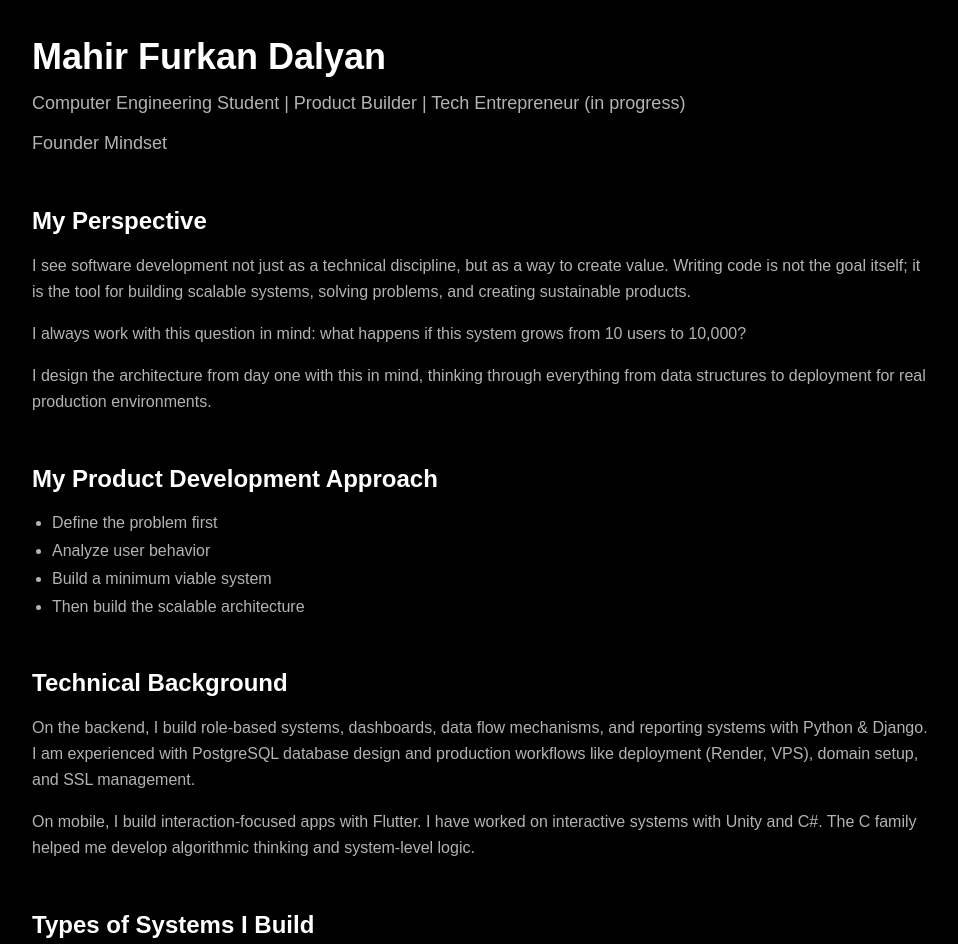
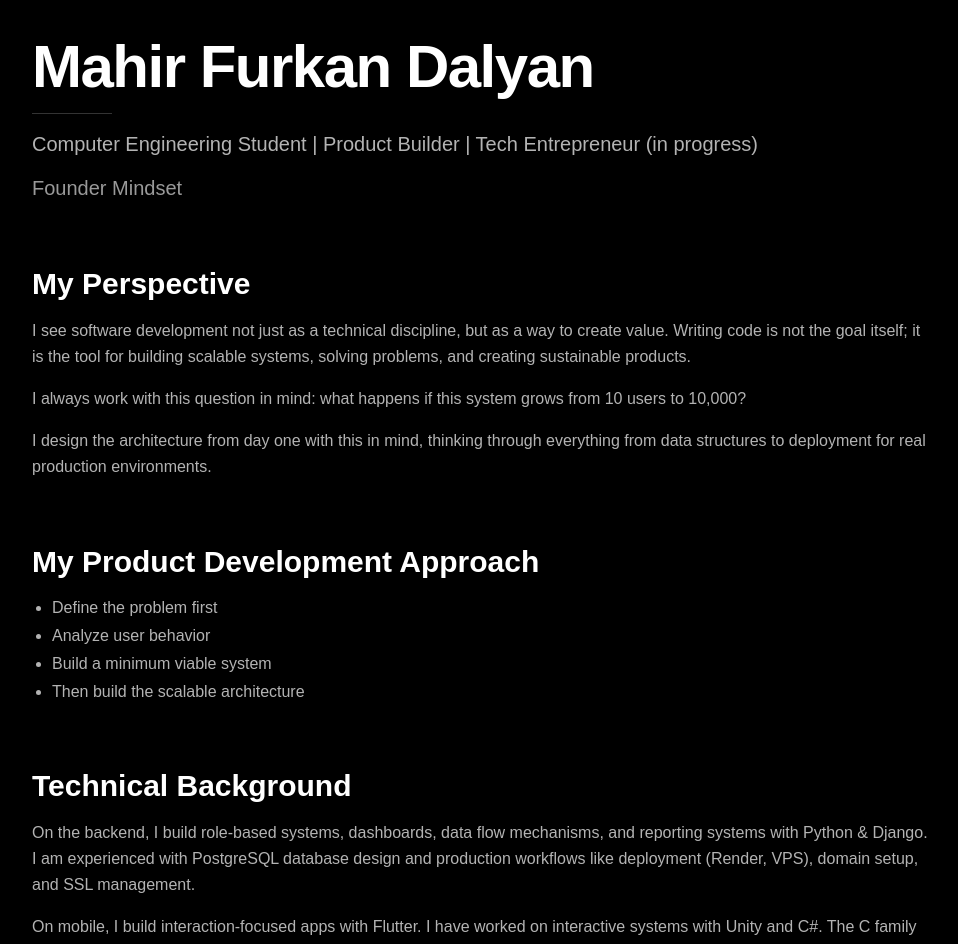
Before and after one commit to furkandalyan/site, a Next.js app: page /en/about in a window 1280 px wide. Shown: the part 60-1004 px from the top of the page, without its empty margins (8-966 px from the left). Built offline with nearby package versions, Linux system fonts and the light colour scheme.

Commit message:
Refine about typography

```diff
--- a/src/app/[lang]/about/page.tsx
+++ b/src/app/[lang]/about/page.tsx
@@ -7,19 +7,22 @@ export default async function About({
   const isTr = lang === "tr";
 
   return (
-    <div className="max-w-4xl space-y-12">
-      <header className="space-y-3">
-        <h1 className="text-4xl font-bold">Mahir Furkan Dalyan</h1>
-        <p className="text-white/70 text-lg">
+    <div className="max-w-4xl space-y-16">
+      <header className="space-y-4">
+        <h1 className="text-5xl md:text-6xl font-semibold tracking-tight">
+          Mahir Furkan Dalyan
+        </h1>
+        <div className="h-px w-20 bg-white/20" />
+        <p className="text-white/70 text-lg md:text-xl">
           {isTr
             ? "Computer Engineering Student | Product Builder | Tech Entrepreneur (in progress)"
             : "Computer Engineering Student | Product Builder | Tech Entrepreneur (in progress)"}
         </p>
-        <p className="text-white/70 text-lg">Founder Mindset</p>
+        <p className="text-white/60 text-lg md:text-xl">Founder Mindset</p>
       </header>
 
       <section className="space-y-4">
-        <h2 className="text-2xl font-semibold">
+        <h2 className="text-2xl md:text-3xl font-semibold">
           {isTr ? "Bakis Acim" : "My Perspective"}
         </h2>
         <p className="text-white/70 leading-relaxed">
@@ -40,7 +43,7 @@ export default async function About({
       </section>
 
       <section className="space-y-4">
-        <h2 className="text-2xl font-semibold">
+        <h2 className="text-2xl md:text-3xl font-semibold">
           {isTr ? "Urun Gelistirme Yaklasimim" : "My Product Development Approach"}
         </h2>
         <ul className="list-disc pl-5 text-white/70 space-y-1">
@@ -64,7 +67,7 @@ export default async function About({
       </section>
 
       <section className="space-y-4">
-        <h2 className="text-2xl font-semibold">
+        <h2 className="text-2xl md:text-3xl font-semibold">
           {isTr ? "Teknik Arka Plan" : "Technical Background"}
         </h2>
         <p className="text-white/70 leading-relaxed">
@@ -80,7 +83,7 @@ export default async function About({
       </section>
 
       <section className="space-y-4">
-        <h2 className="text-2xl font-semibold">
+        <h2 className="text-2xl md:text-3xl font-semibold">
           {isTr ? "Insa Ettigim Sistem Turleri" : "Types of Systems I Build"}
         </h2>
         <ul className="list-disc pl-5 text-white/70 space-y-1">
@@ -116,7 +119,7 @@ export default async function About({
       </section>
 
       <section className="space-y-4">
-        <h2 className="text-2xl font-semibold">
+        <h2 className="text-2xl md:text-3xl font-semibold">
           {isTr ? "Uzun Vadeli Vizyon" : "Long-Term Vision"}
         </h2>
         <p className="text-white/70 leading-relaxed">
```
